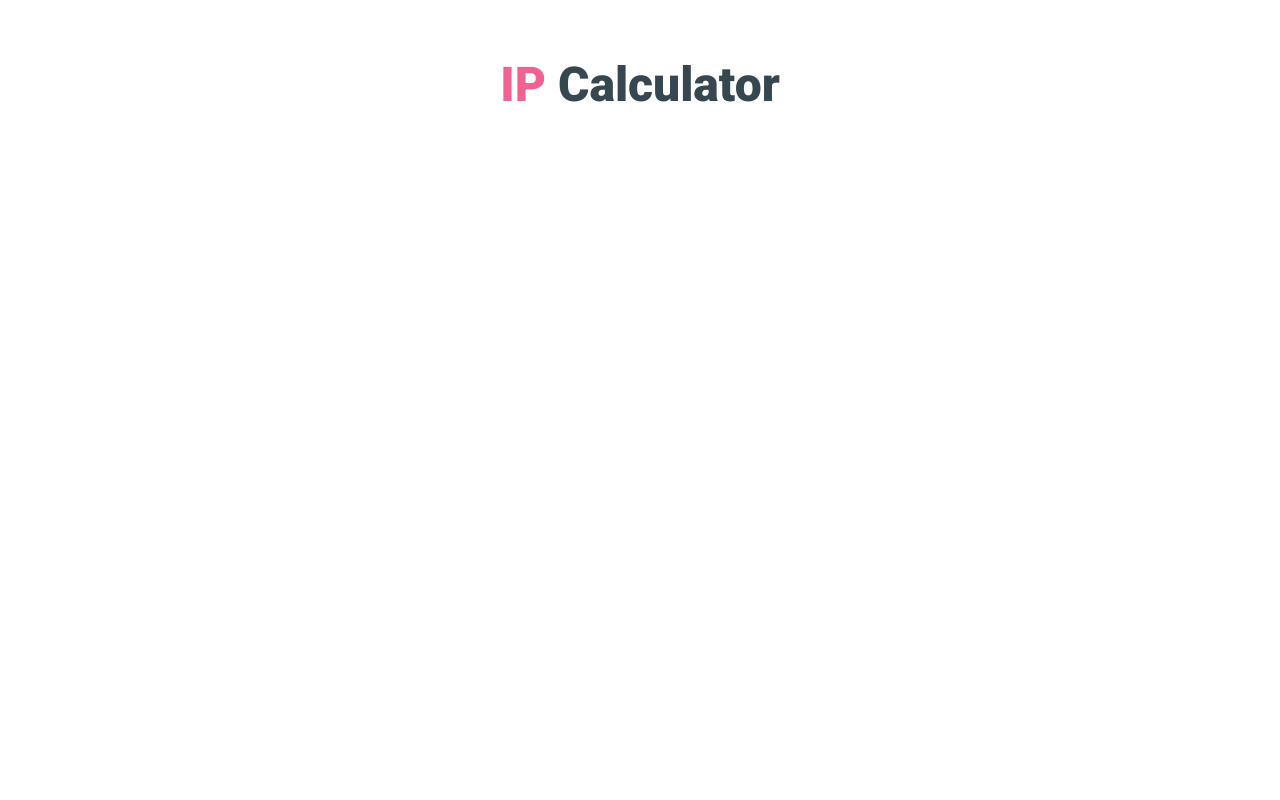
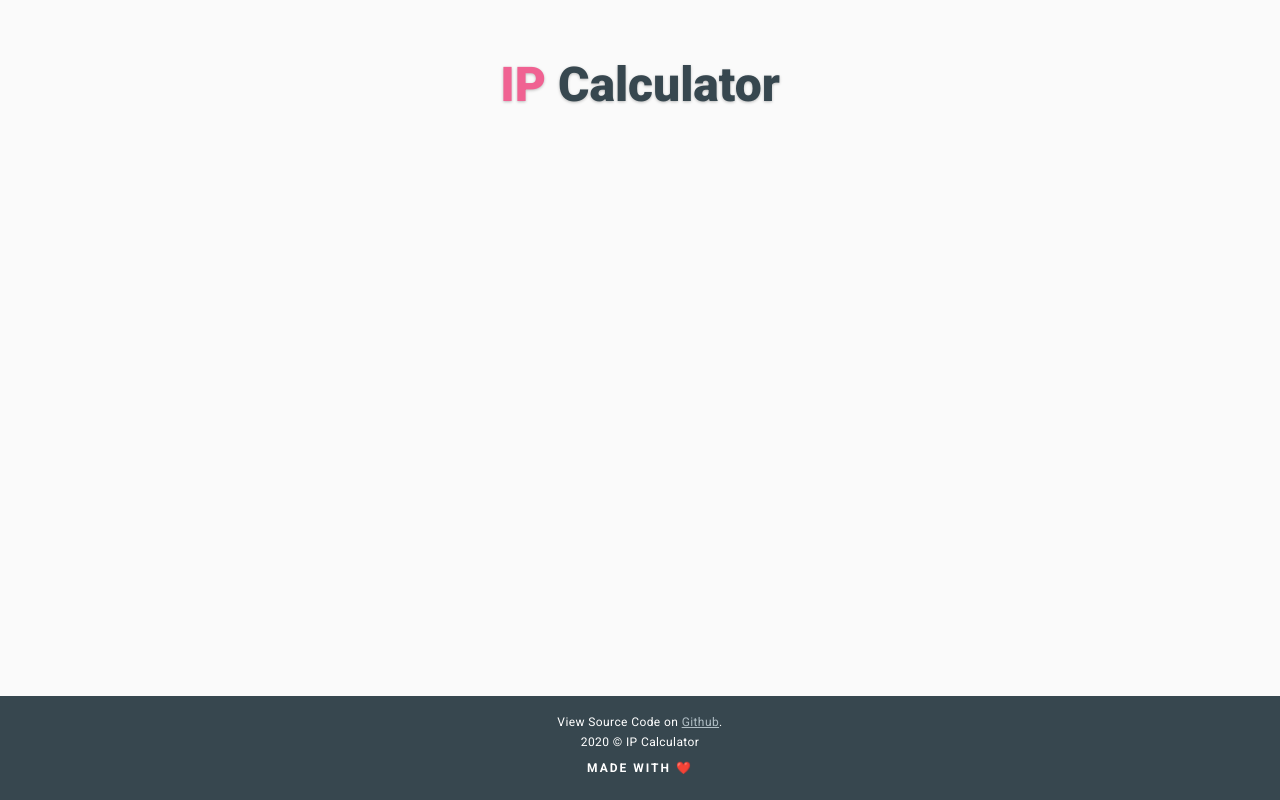
Before and after one commit to delinquent-duo/ip-calculator, a Vue app: page /#/ in a window 1280 px wide. Built offline with nearby package versions, Linux system fonts and the light colour scheme.

Commit message:
Added Footer 🦶. Tweak some style. Added Background for the whole app.

```diff
--- a/src/App.vue
+++ b/src/App.vue
@@ -1,18 +1,20 @@
 <template>
-  <v-app>
-    <v-container><TheHome /></v-container
-  ></v-app>
+  <v-app class="app">
+    <v-container>
+      <TheHome />
+    </v-container>
+  </v-app>
 </template>
 
 <script lang="ts">
-import { Component, Vue } from 'vue-property-decorator';
-import TheHome from '@/views/TheHome.vue';
+import { Component, Vue } from "vue-property-decorator";
+import TheHome from "@/views/TheHome.vue";
 
 @Component({ components: { TheHome } })
 export default class App extends Vue {}
 </script>
 <style scoped>
-v-app {
-  background: #000;
+.app {
+  background: #fafafa !important;
 }
 </style>
--- /dev/null
+++ b/src/components/home/TheFooter.vue
@@ -0,0 +1,27 @@
+<template>
+  <v-footer absolute padless color="primary">
+    <v-card flat width="100%" class="text-center transparent">
+      <v-card-text class="d-flex flex-column white--text">
+        <span class="caption">
+          View Source Code on
+          <a
+            href="https://github.com/delinquent-duo/ip-calculator"
+            class="secondary--text"
+          >Github</a>.
+        </span>
+        <span class="caption">{{ new Date().getFullYear() }} &copy; IP Calculator</span>
+        <span class="overline">
+          <h4>Made with ❤️</h4>
+        </span>
+      </v-card-text>
+    </v-card>
+  </v-footer>
+</template>
+<script lang="ts">
+import { Component, Vue } from "vue-property-decorator";
+
+@Component
+export default class TheFooter extends Vue {}
+</script>
+<style scoped>
+</style>
--- a/src/components/home/TheHeader.vue
+++ b/src/components/home/TheHeader.vue
@@ -1,19 +1,24 @@
 <template>
   <div class="mt-12">
-    <h1 class="display-2 font-weight-black primary--text text-center">
+    <h1 class="display-2 font-weight-black primary--text text-center text-shadow">
       <span class="accent--text">{{ title.ip }}</span>
       {{ title.calculator }}
     </h1>
   </div>
 </template>
 <script lang="ts">
-import { Component, Vue } from 'vue-property-decorator';
+import { Component, Vue } from "vue-property-decorator";
 
 @Component
 export default class TheHeader extends Vue {
   private readonly title = {
-    ip: 'IP',
-    calculator: 'Calculator'
+    ip: "IP",
+    calculator: "Calculator"
   };
 }
 </script>
+<style scoped>
+.text-shadow {
+  text-shadow: 0px 1px 3px rgba(0, 0, 0, 0.25);
+}
+</style>
--- a/src/views/TheHome.vue
+++ b/src/views/TheHome.vue
@@ -1,10 +1,14 @@
 <template>
-  <TheHeader />
+  <div>
+    <TheHeader />
+    <TheFooter />
+  </div>
 </template>
 <script lang="ts">
-import { Component, Vue } from 'vue-property-decorator';
-import TheHeader from '@/components/home/TheHeader.vue';
+import { Component, Vue } from "vue-property-decorator";
+import TheHeader from "@/components/home/TheHeader.vue";
+import TheFooter from "@/components/home/TheFooter.vue";
 
-@Component({ components: { TheHeader } })
+@Component({ components: { TheHeader, TheFooter } })
 export default class TheHome extends Vue {}
 </script>
```
